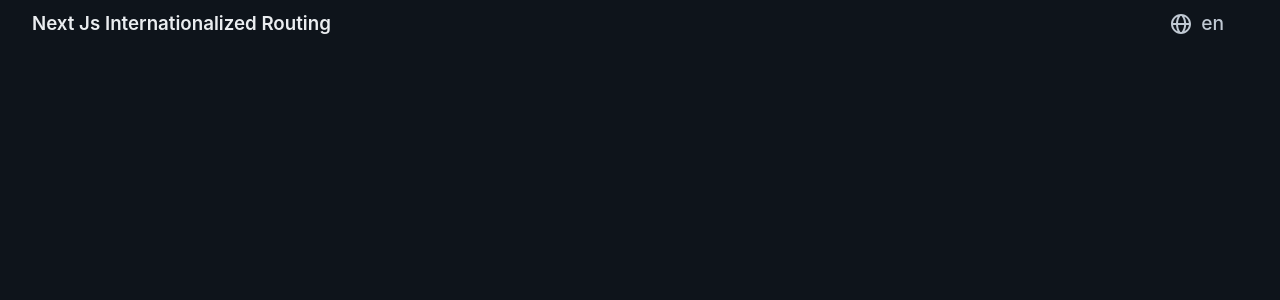
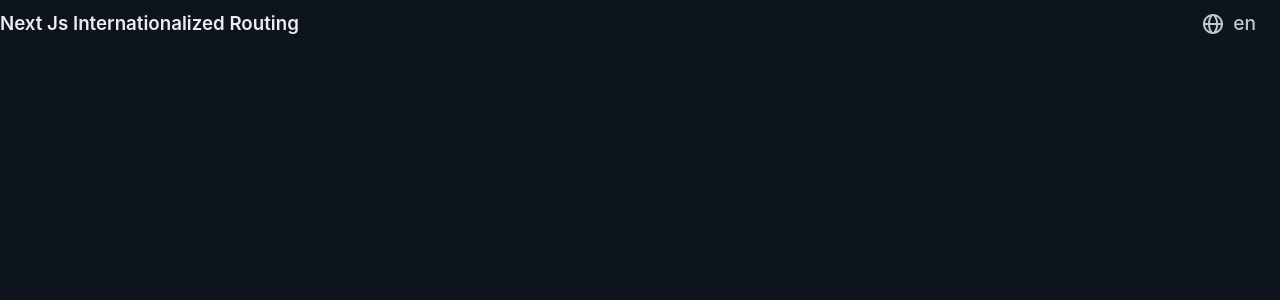
Before and after one commit to Babbili/nextjs-multilingual, a Next.js app: page / in a window 1280 px wide. Shown: the top 300 px of the page. Built offline with nearby package versions, Linux system fonts and the light colour scheme.

Commit message:
add Layout component

```diff
--- a/components/Header.tsx
+++ b/components/Header.tsx
@@ -1,14 +1,14 @@
 import React, { useRef } from 'react'
-import { headerPropsType, tType } from '../types'
+import { layoutPropsType, tType } from '../types'
 // next/router  https://nextjs.org/docs/api-reference/next/router
 import { useRouter } from 'next/router'
 // next/link  https://nextjs.org/docs/api-reference/next/link
 import Link from 'next/link'
 
 
-const Header: React.FC<headerPropsType> = ( headerProps: headerPropsType) => {
-    // import t, styles from header props
-    const { t, styles } = headerProps
+const Header: React.FC<layoutPropsType> = ( layoutProps: layoutPropsType) => {
+    // import t, styles from layout props
+    const { t, styles } = layoutProps
 
     const langSelector = useRef<HTMLUListElement>(null)
     const otherlang = useRef<HTMLAnchorElement>(null)
--- /dev/null
+++ b/components/Layout.tsx
@@ -0,0 +1,75 @@
+import React from 'react'
+// next/router  https://nextjs.org/docs/api-reference/next/router
+import { useRouter } from 'next/router'
+import en from '../locales/en.json'
+import fr from '../locales/fr.json'
+import { tType } from '../types'
+import { layoutPropsType } from '../types'
+import Header from './Header'
+import styles from '../styles/Home.module.css'
+
+const Layout: React.FC<any> = ({ children }) => {
+
+    const router = useRouter()
+    // import current locale from NextRouter
+    const { locale } = router
+
+    // assign t as either of the translation json files localted in '../locales' according to the current locale
+    let t: tType = locale === 'en' ? en : fr
+
+    const layoutProps: layoutPropsType = {
+      t,
+      styles
+    }
+
+    return(
+        <div className={styles.app}>
+            <Header {...layoutProps} />
+            <main>{ children }</main>
+            <footer></footer>
+        </div>
+    )
+}
+export default Layout
+
+
+
+
+// ** AppContext.tsx **
+// import { createContext, useContext, useState } from "react";
+
+// const Context = createContext();
+
+// export function ContextProvider({ children }) {
+//   const [appState, setAppState] = useState();
+//   return (
+//     <Context.Provider value={[appState, setAppState]}>{children}</Context.Provider>
+//   );
+// }
+
+// export function useAppStateContext() {
+//   return useContext(Context);
+// }
+
+
+// ** _app.tsx **
+// import { ContextProvider } from "../context/AppContext";
+
+// export default function MyApp({ Component, pageProps }) {
+//   return (
+//     <ContextProvider>
+//       <Component {...pageProps} />
+//     </ContextProvider>
+//   );
+// }
+
+// ** page.tsx **
+// export default function Page() {
+//     const { appState } = useAppStateContext()
+//     // maybe const [appState, setAppState] = useAppStateContext()
+//     return (
+//       <p>
+//         {appState} is here! 🎉
+//       </p>
+//     )
+//   }
--- a/pages/_app.tsx
+++ b/pages/_app.tsx
@@ -1,8 +1,13 @@
 import '../styles/globals.css'
 import type { AppProps } from 'next/app'
+import Layout from '../components/Layout'
 
 function MyApp({ Component, pageProps }: AppProps) {
-  return <Component {...pageProps} />
+  return(
+    <Layout>
+      <Component {...pageProps} />
+    </Layout>
+  )
 }
 
 export default MyApp
--- a/pages/index.tsx
+++ b/pages/index.tsx
@@ -2,12 +2,10 @@ import type { NextPage } from 'next'
 import Head from 'next/head'
 // next/router  https://nextjs.org/docs/api-reference/next/router
 import { useRouter } from 'next/router'
-import Header from '../components/Header'
 import en from '../locales/en.json'
 import fr from '../locales/fr.json'
 import styles from '../styles/Home.module.css'
 import { tType } from '../types'
-import { headerPropsType } from '../types'
 
 const Home: NextPage = () => {
 
@@ -18,11 +16,6 @@ const Home: NextPage = () => {
   // assign t as either of the translation json files localted in '../locales' according to the current locale
   let t: tType = locale === 'en' ? en : fr
 
-  const headerProps: headerPropsType = {
-    t,
-    styles
-  }
-
   return (
     <div className={styles.container}>
       <Head>
@@ -31,11 +24,9 @@ const Home: NextPage = () => {
         <link rel="icon" href="/favicon.ico" />
       </Head>
 
-      <Header {...headerProps} />
       <main className={styles.main}>
       </main>
 
-      <footer className={styles.footer}></footer>
     </div>
   )
 }
--- a/styles/Home.module.css
+++ b/styles/Home.module.css
@@ -1,3 +1,9 @@
+.app {
+  display: flex;
+  flex-direction: column;
+  align-items: center;
+  justify-content: center;
+}
 .container {
   padding: 0 2rem;
 }
--- a/types.ts
+++ b/types.ts
@@ -3,7 +3,7 @@ export interface tType {
     readonly [key: string]: string;
 }
 
-export interface headerPropsType {
+export interface layoutPropsType {
     t: tType;
     styles: {
         readonly [key: string]: string;
```
